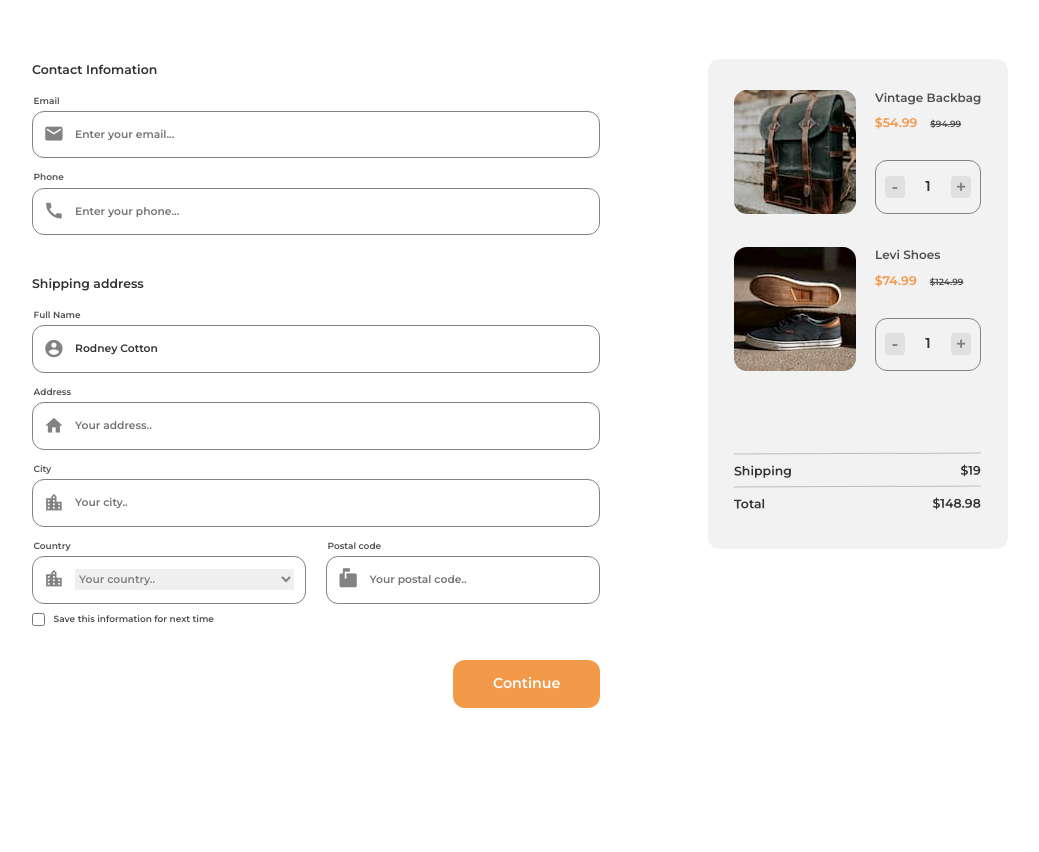
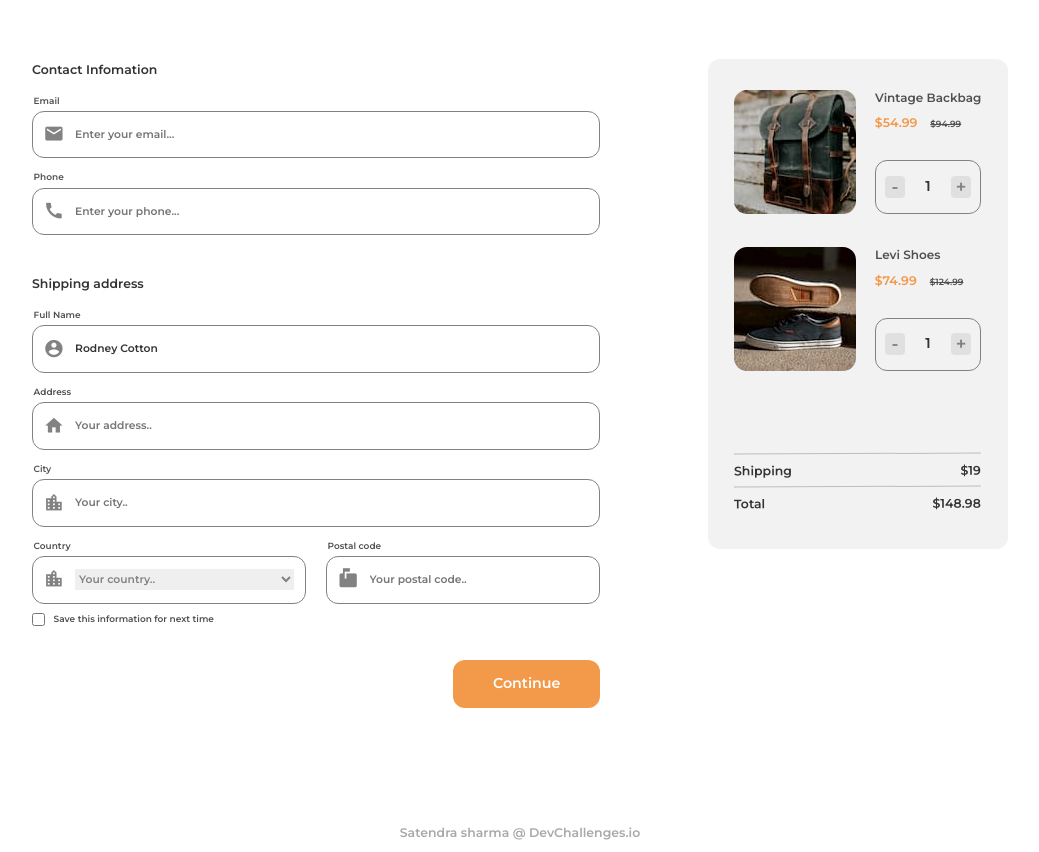
Before and after one commit to satendrassharma/Responsive-challange-dev, a plain HTML site: page checkout-page-master/index.html in a window 1280 px wide. Shown: the part 74-926 px from the top of the page, without its empty margins (120-1159 px from the left). Before the commit the page ends 812 px from the top, so only its background shows below. Drawn offline with Linux system fonts and the light colour scheme.

Commit message:
added footer

```diff
--- a/checkout-page-master/index.html
+++ b/checkout-page-master/index.html
@@ -203,6 +203,14 @@
       </div>
     </div>
 
+    <footer>
+      <a
+        class="footer__link"
+        href="https://devchallenges.io/profile/igT50DSLlaamonMcueRc"
+        >Satendra sharma @ DevChallenges.io</a
+      >
+    </footer>
+
     <script src="script.js"></script>
   </body>
 </html>
--- a/checkout-page-master/style.css
+++ b/checkout-page-master/style.css
@@ -355,8 +355,21 @@ p.error-invalid {
 }
 
 .modal__btn:active {
-  /* box-shadow: 0; */
   transform: translateY(0px);
+}
+
+footer {
+  text-align: center;
+  margin-top: 100px;
+  margin-bottom: 10px;
+}
+
+.footer__link {
+  font-size: 0.78rem;
+  line-height: 0.94rem;
+
+  color: #a9a9a9;
+  text-decoration: none;
 }
 
 @media (min-width: 768px) {
```
